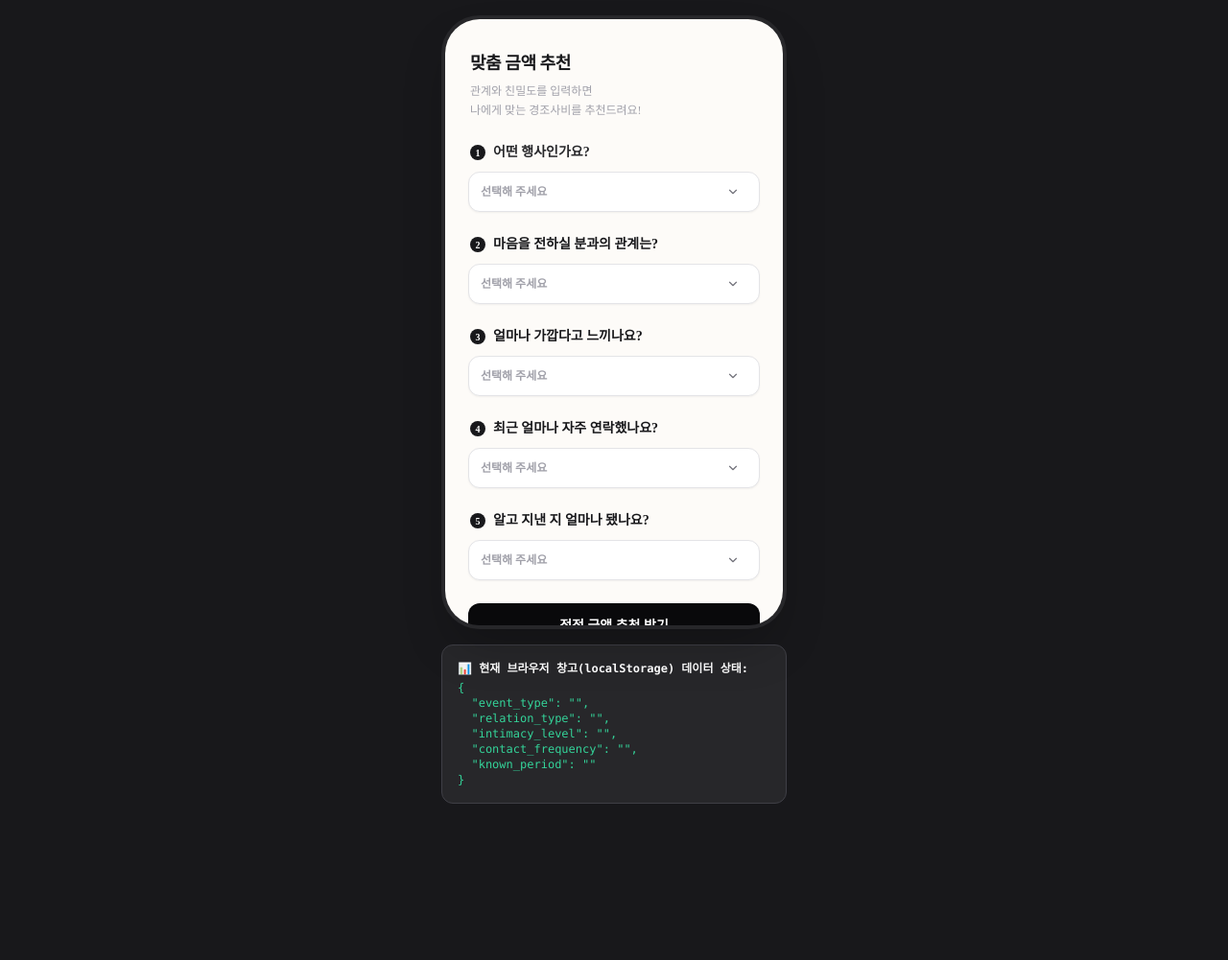
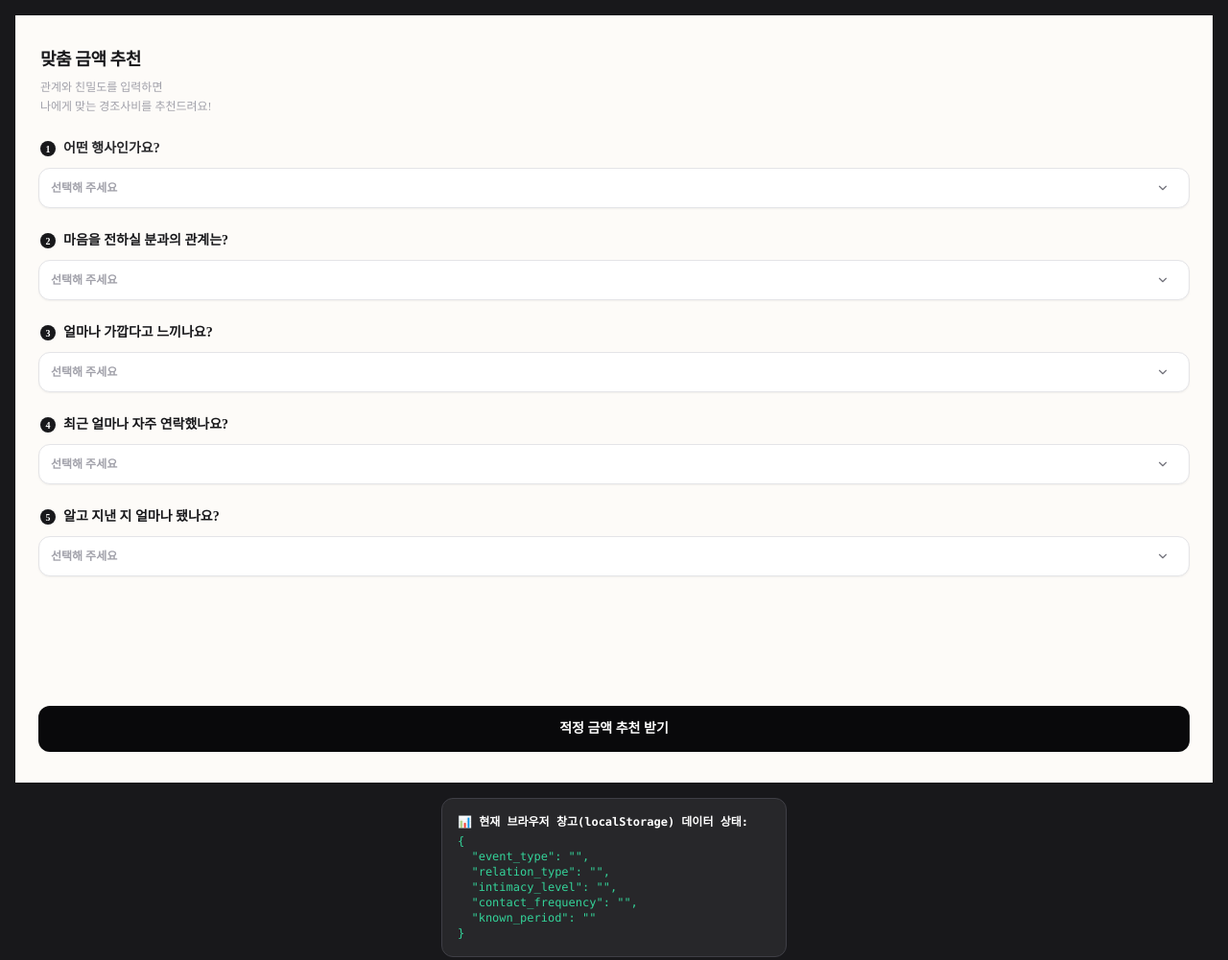
Before and after one commit to Tae-able/hmdig, a plain HTML site: page 5step.html in a window 1280 px wide. Shown: the whole page at 96% size. Before the commit the page ends 854 px from the top, so only its background shows below. Drawn offline with nearby package versions, Linux system fonts and the light colour scheme; some icons are missing; a web font is replaced by a local one.

Commit message:
Update 5step.html

```diff
--- a/5step.html
+++ b/5step.html
@@ -35,7 +35,7 @@
     </style>
 </head>
 <body class="bg-zinc-900 flex flex-col justify-center items-center min-h-screen p-4 gap-4">
-    <div class="w-full max-w-[360px] h-[640px] bg-surface-50 rounded-[2.5rem] shadow-2xl border-4 border-zinc-800 overflow-y-auto flex flex-col justify-between p-6 relative">
+    <div class="w-full min-h-screen bg-surface-50 flex flex-col justify-between p-6 relative">
 
         <!-- 타이틀 좌측 정렬 배치 및 우측 상단 홈 아이콘 링크 구성 -->
         <div class="w-full pt-2 mb-6">
```
